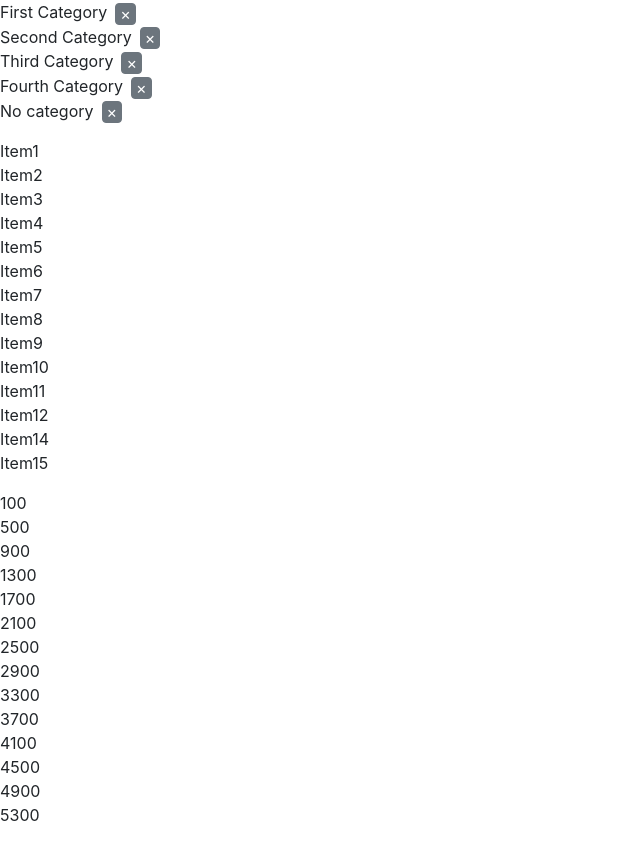
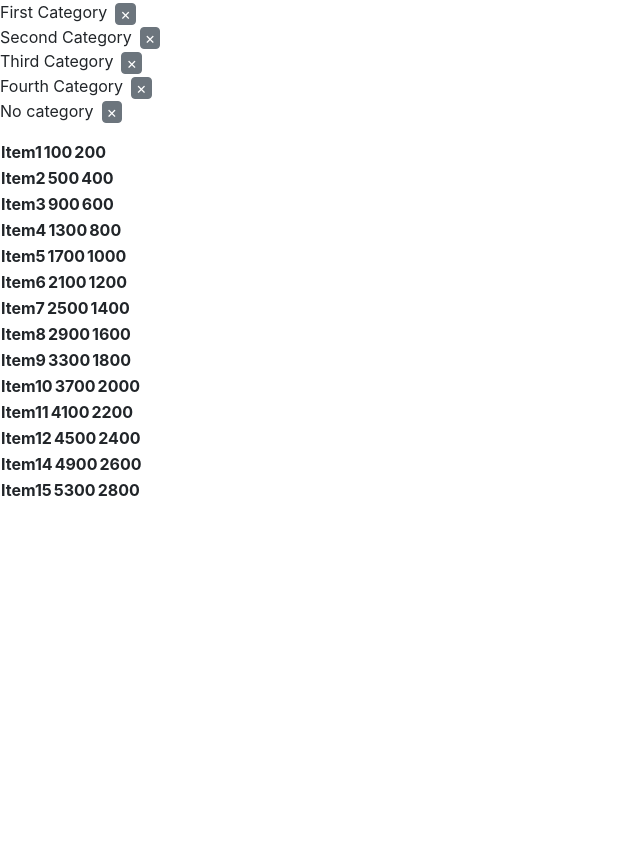
Before and after one commit to enitefall88/Test_Assignment, a React (Create React App) app: page / in a window 1280 px wide. Shown: the whole page, without its empty margins (0-640 px from the left). After the commit the page ends 800 px from the top, so only its background shows below. Built offline with nearby package versions, Linux system fonts and the light colour scheme.

Commit message:
Refactor into a table, item comp added

```diff
--- a/src/App.js
+++ b/src/App.js
@@ -1,7 +1,7 @@
 import React, { useState } from "react"
 import Categories from "./Categories"
 import Items from "./Items"
-import PurchasePrice from "./PurchasePrice"
+import PurchasePrice from "./Item"
 
 let initialCategories = [
   { selected: false, text: "First Category", id: 1 },
@@ -63,8 +63,7 @@ function App() {
         removeCategory={removeCategory}
       ></Categories>
       <Items listOfItems={populatedListOfItems}></Items>
-      <PurchasePrice listOfItems={populatedListOfItems}/>
-    </div>
+      </div>
   );
 }
 
--- /dev/null
+++ b/src/Item.js
@@ -0,0 +1,19 @@
+import React from "react";
+
+function Item({ item }) {
+   return (
+    <div>
+      <table>
+          <thead>
+            <tr>
+              <th>{item.name}</th>
+              <th>{item.purchasePrice}</th>
+              <th>{item.salePrice}</th>
+            </tr>
+          </thead>
+</table>
+    </div>
+  );
+}
+
+export default Item
--- a/src/Items.js
+++ b/src/Items.js
@@ -1,4 +1,5 @@
 import React from "react"
+import Item from "./Item";
 
 function Items({ listOfItems }) {
   // Items нужно поместить справа от категорий, флексбокс?
@@ -13,12 +14,4 @@ function Items({ listOfItems }) {
   );
 }
 
-function Item({ item }) {
-   return (
-    <div>
-      <li>{item.name}</li>
-    </div>
-  );
-}
-
 export default Items
--- a/src/PurchasePrice.js
+++ /dev/null
@@ -1,15 +0,0 @@
-import React from "react";
-
-function PurchasePrice({ listOfItems }) {
-  return (
-    <div>
-      <ul style={{ listStyleType: "none", paddingLeft: 0 }}>
-        {listOfItems.map((price) => (
-          <li key={price.id}>{price.purchasePrice}</li>
-        ))}
-      </ul>
-    </div>
-  );
-}
-
-export default PurchasePrice;
```
